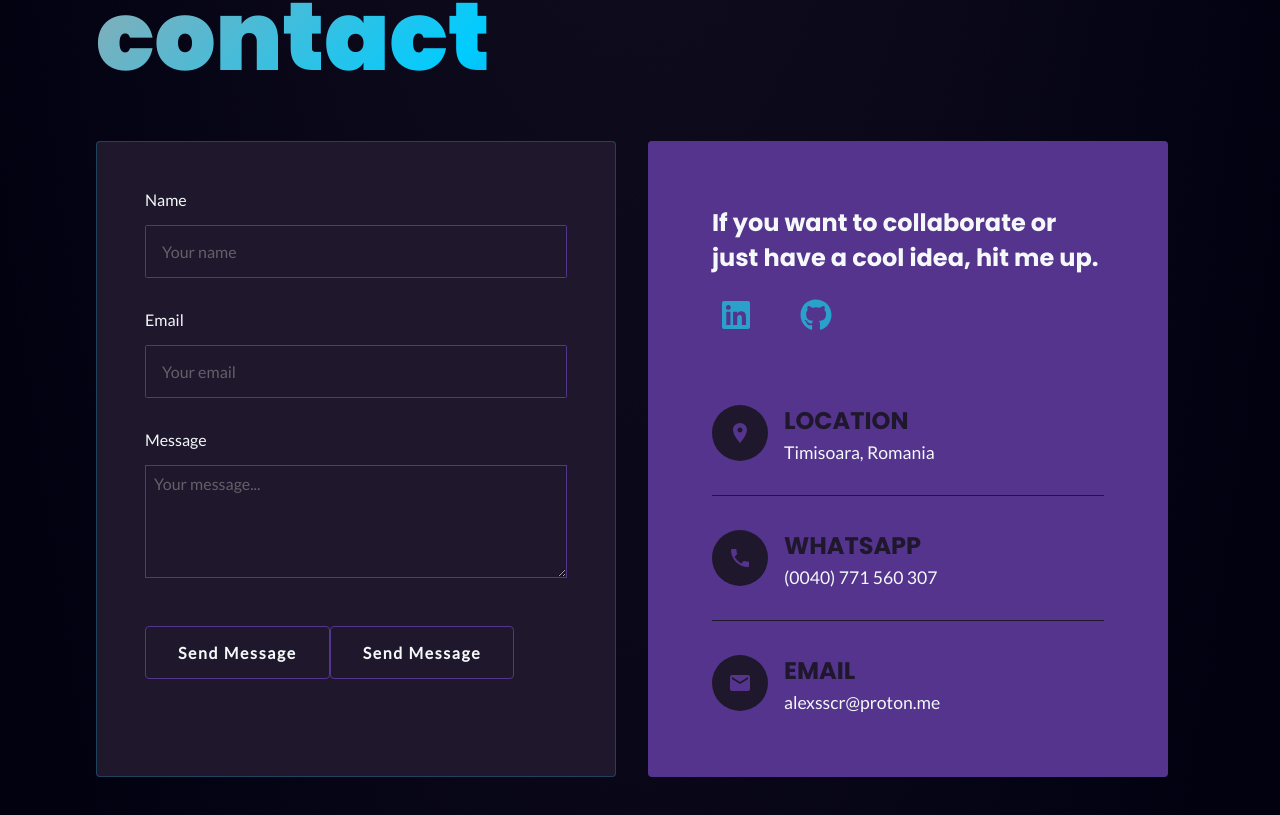
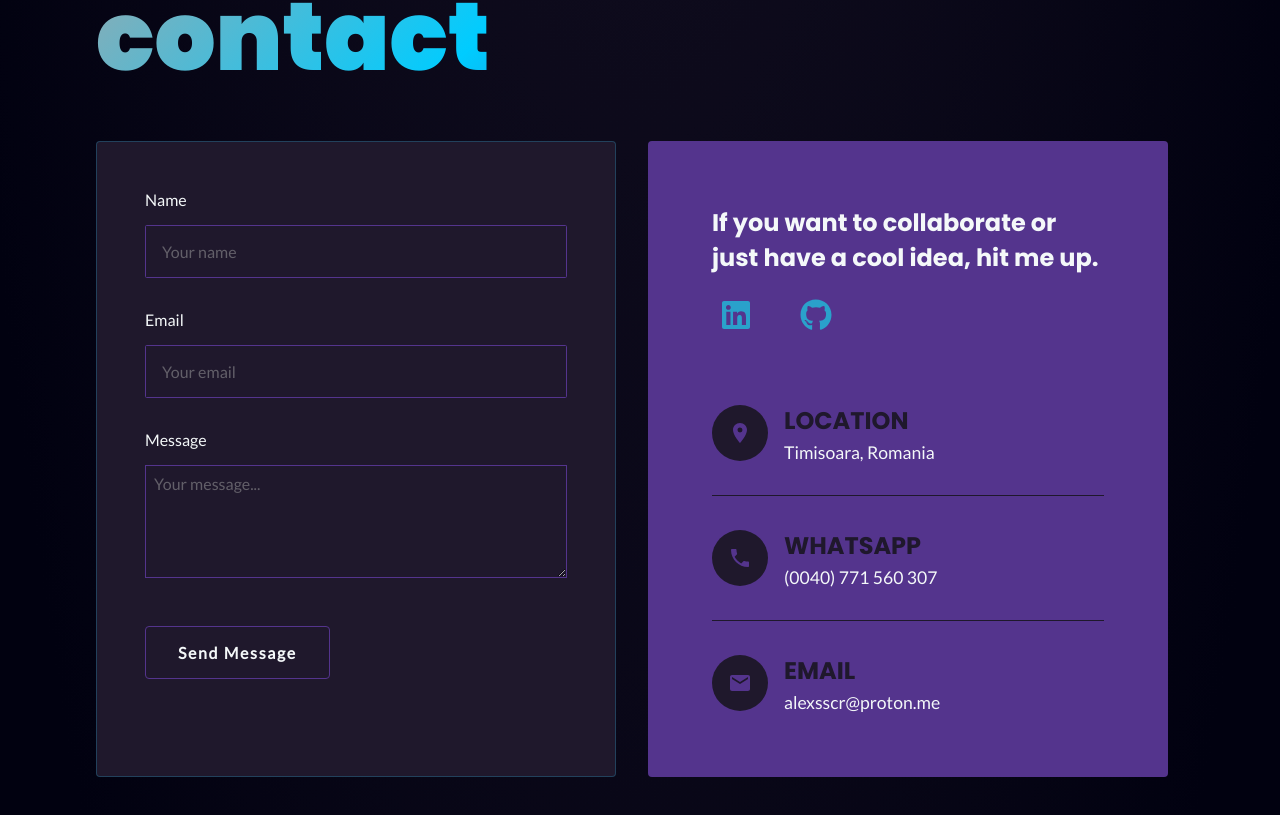
Before and after one commit to alexsilviuscr/portfolio, a Next.js app: page / in a window 1280 px wide. Shown: the part 7153-7968 px from the top of the page. Built offline with nearby package versions, Linux system fonts and the light colour scheme.

Commit message:
form button fix & css removed

```diff
--- a/src/components/ContactForm/ContactForm.js
+++ b/src/components/ContactForm/ContactForm.js
@@ -23,7 +23,6 @@ export default function ContactForm() {
             <div className="w-full flex pt-4">
                 <input type="hidden" name="_gotcha" style={{ display: "none !important" }} />
                 <Button type="submit" id="submit">Send message</Button>
-                <button type="submit" id="submit" className={styles.button}>Send message</button>
             </div>
         </form>
 
--- a/src/components/ContactForm/ContactForm.module.scss
+++ b/src/components/ContactForm/ContactForm.module.scss
@@ -118,25 +118,3 @@
         }
     }
 }
-
-.button {
-    padding: 1rem 2rem;
-    font-weight: 600;
-    letter-spacing: 0.1em;
-    color: var(--body-text-color);
-    background-color: transparent;
-    cursor: pointer;
-    border: 1px solid var(--accent-color-purple);
-    border-radius: 0.25rem;
-    text-transform: capitalize;
-    transition: all 0.3s cubic-bezier(0.23, 1, 0.320, 1);
-
-    &:hover {
-        // border-color: var(--accent-color-purple);
-        box-shadow: 0 0 1rem var(--accent-color-purple);
-        background-color: var(--accent-color-purple);
-    }
-    &:active {
-        box-shadow: 0 0 0.5rem var(--accent-color-purple);
-    }
-}
```
